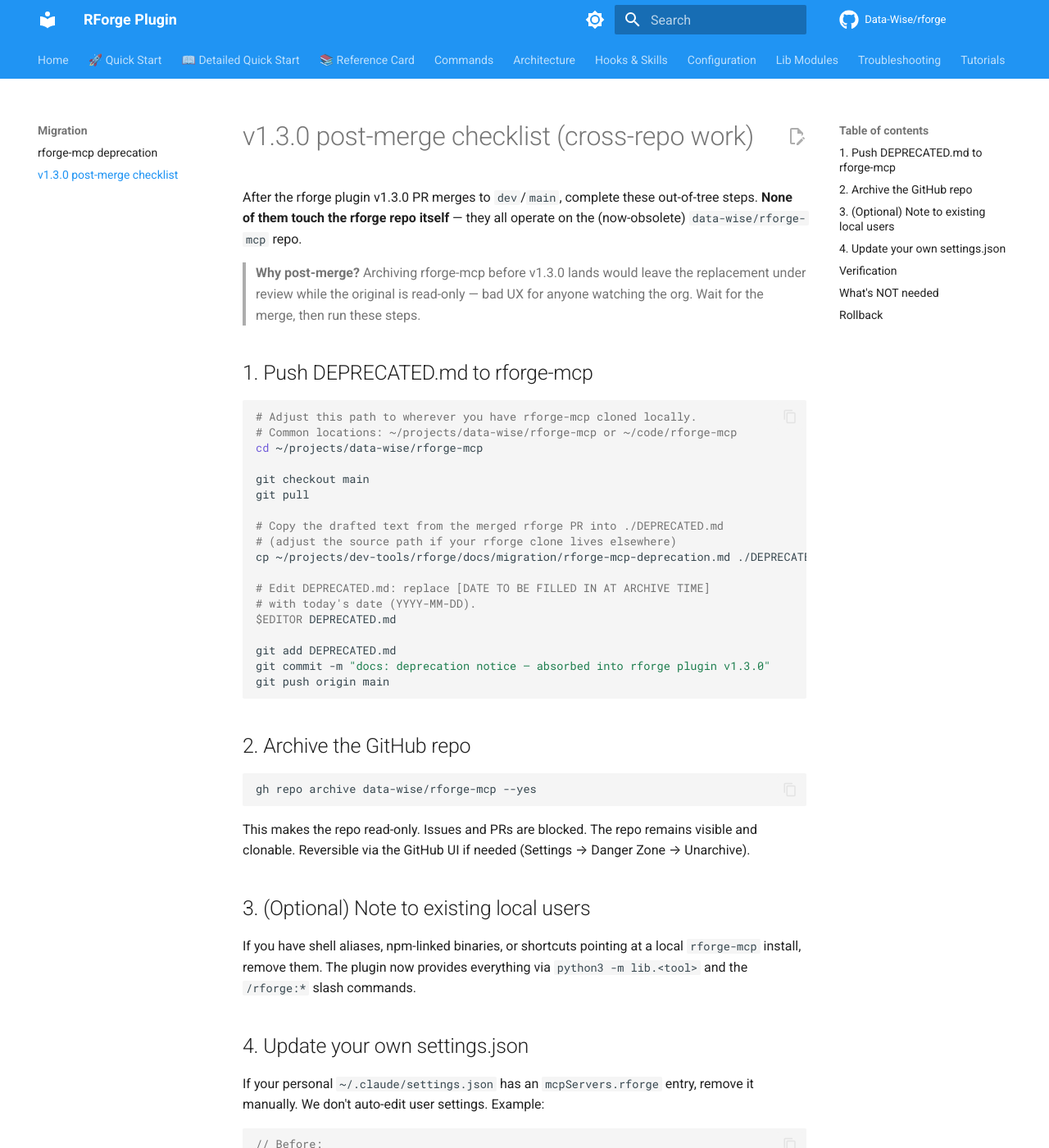
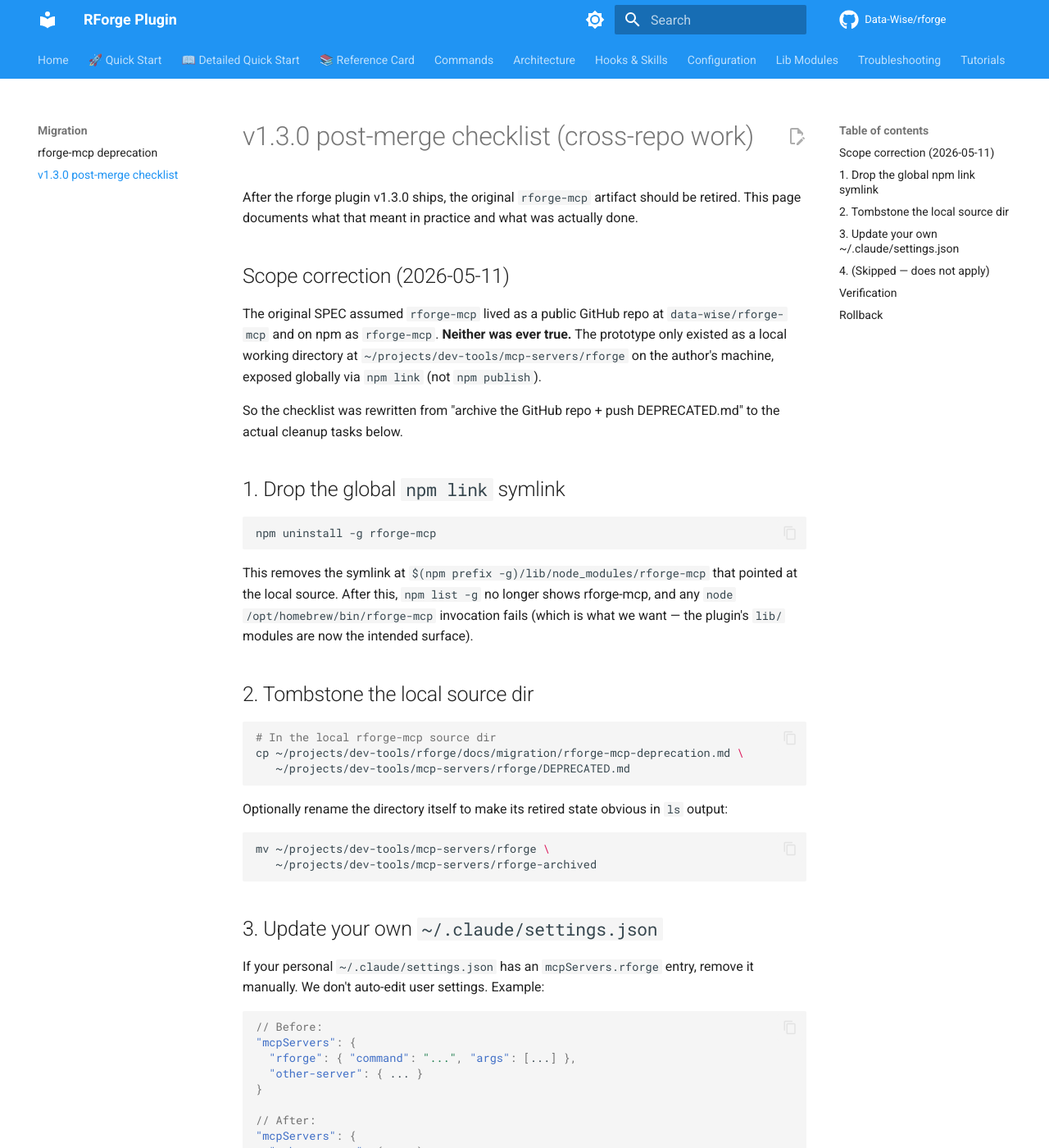
Before and after one commit to Data-Wise/rforge, an MkDocs documentation site: the page built from docs/migration/v1.3.0-post-merge-checklist.md, in a window 1280 px wide and 1400 px high. Shown: the whole window at 82% size. Built offline with MkDocs 1.6.1 and Material for MkDocs 9.7.7, drawn with Linux system fonts in a browser that asks for light colours; comment, search, counter and statistics services are not loaded; some of the changed text lies outside the part shown.

Commit message:
docs: fix dead rforge-mcp/GitHub references — repo never existed publicly
Phase B.4 archival surfaced that data-wise/rforge-mcp was never pushed
to GitHub or published to npm. It only ever existed as a local working
directory at ~/projects/dev-tools/mcp-servers/rforge, exposed globally
via npm link. The v1.3.0 docs referenced the assumed GitHub repo as if
it were real — those links 404d.

Changes:
- README.md, docs/index.md: drop the broken "RForge MCP Server (archived
  as of v1.3.0): https://github.com/data-wise/rforge-mcp" line. Replace
  with a one-liner noting the local-only history.
- docs/migration/v1.3.0-post-merge-checklist.md: complete rewrite.
  Original premise (push DEPRECATED.md to a GitHub repo, then gh repo
  archive) no longer applies. New version documents actual cleanup:
  drop the global npm link, tombstone the local source dir with
  DEPRECATED.md, update user settings.json.
- docs/tutorials/migrate-from-mcp.md: rollback section corrected.
  "npm install -g rforge-mcp" can never work (never published);
  reframe as "if you still have the local source, npm link it".
- docs/specs/SPEC-mcp-absorb-2026-05-10.md: add Scope correction #2
  preserving the historical assumption while pointing readers at the
  rewritten checklist for actual action-guidance.

Real-world actions performed (not in this commit but logged here):
- npm uninstall -g rforge-mcp (drops the symlink)
- Tombstone marker added at ~/projects/dev-tools/mcp-servers/rforge/DEPRECATED.md

Pre-flight: bash tests/test-all.sh → 23/23; mkdocs build --strict clean
except the unrelated structural README/index conflict warning.

Co-Authored-By: Claude Opus 4.7 (1M context) <noreply@anthropic.com>

````diff
--- a/docs/migration/v1.3.0-post-merge-checklist.md
+++ b/docs/migration/v1.3.0-post-merge-checklist.md
@@ -1,53 +1,49 @@
 # v1.3.0 post-merge checklist (cross-repo work)
 
-After the rforge plugin v1.3.0 PR merges to `dev`/`main`, complete these
-out-of-tree steps. **None of them touch the rforge repo itself** — they all
-operate on the (now-obsolete) `data-wise/rforge-mcp` repo.
+After the rforge plugin v1.3.0 ships, the original `rforge-mcp` artifact
+should be retired. This page documents what that meant in practice and
+what was actually done.
 
-> **Why post-merge?** Archiving rforge-mcp before v1.3.0 lands would leave
-> the replacement under review while the original is read-only — bad UX
-> for anyone watching the org. Wait for the merge, then run these steps.
+## Scope correction (2026-05-11)
 
-## 1. Push DEPRECATED.md to rforge-mcp
+The original SPEC assumed `rforge-mcp` lived as a public GitHub repo at
+`data-wise/rforge-mcp` and on npm as `rforge-mcp`. **Neither was ever
+true.** The prototype only existed as a local working directory at
+`~/projects/dev-tools/mcp-servers/rforge` on the author's machine,
+exposed globally via `npm link` (not `npm publish`).
+
+So the checklist was rewritten from "archive the GitHub repo + push
+DEPRECATED.md" to the actual cleanup tasks below.
+
+## 1. Drop the global `npm link` symlink
 
 ```bash
-# Adjust this path to wherever you have rforge-mcp cloned locally.
-# Common locations: ~/projects/data-wise/rforge-mcp or ~/code/rforge-mcp
-cd ~/projects/data-wise/rforge-mcp
-
-git checkout main
-git pull
-
-# Copy the drafted text from the merged rforge PR into ./DEPRECATED.md
-# (adjust the source path if your rforge clone lives elsewhere)
-cp ~/projects/dev-tools/rforge/docs/migration/rforge-mcp-deprecation.md ./DEPRECATED.md
-
-# Edit DEPRECATED.md: replace [DATE TO BE FILLED IN AT ARCHIVE TIME]
-# with today's date (YYYY-MM-DD).
-$EDITOR DEPRECATED.md
-
-git add DEPRECATED.md
-git commit -m "docs: deprecation notice — absorbed into rforge plugin v1.3.0"
-git push origin main
+npm uninstall -g rforge-mcp
 ```
 
-## 2. Archive the GitHub repo
+This removes the symlink at `$(npm prefix -g)/lib/node_modules/rforge-mcp`
+that pointed at the local source. After this, `npm list -g` no longer
+shows rforge-mcp, and any `node /opt/homebrew/bin/rforge-mcp` invocation
+fails (which is what we want — the plugin's `lib/` modules are now the
+intended surface).
+
+## 2. Tombstone the local source dir
 
 ```bash
-gh repo archive data-wise/rforge-mcp --yes
+# In the local rforge-mcp source dir
+cp ~/projects/dev-tools/rforge/docs/migration/rforge-mcp-deprecation.md \
+   ~/projects/dev-tools/mcp-servers/rforge/DEPRECATED.md
 ```
 
-This makes the repo read-only. Issues and PRs are blocked. The repo
-remains visible and clonable. Reversible via the GitHub UI if needed
-(Settings → Danger Zone → Unarchive).
+Optionally rename the directory itself to make its retired state obvious
+in `ls` output:
 
-## 3. (Optional) Note to existing local users
+```bash
+mv ~/projects/dev-tools/mcp-servers/rforge \
+   ~/projects/dev-tools/mcp-servers/rforge-archived
+```
 
-If you have shell aliases, npm-linked binaries, or shortcuts pointing at
-a local `rforge-mcp` install, remove them. The plugin now provides
-everything via `python3 -m lib.<tool>` and the `/rforge:*` slash commands.
-
-## 4. Update your own settings.json
+## 3. Update your own `~/.claude/settings.json`
 
 If your personal `~/.claude/settings.json` has an `mcpServers.rforge`
 entry, remove it manually. We don't auto-edit user settings. Example:
@@ -65,27 +61,31 @@ entry, remove it manually. We don't auto-edit user settings. Example:
 }
 ```
 
+## 4. (Skipped — does not apply)
+
+- **No GitHub repo to archive** — `data-wise/rforge-mcp` never existed
+  publicly. `gh repo view` returns `Could not resolve to a Repository`.
+- **No npm package to deprecate** — `npm view rforge-mcp` returns 404.
+- **No Homebrew formula** — never had one.
+
 ## Verification
 
 After completing steps 1 and 2:
 
-- `gh repo view data-wise/rforge-mcp` should show the archived banner.
-- Visiting https://github.com/data-wise/rforge-mcp should display the
-  "This repository has been archived..." notice at the top.
-- `gh api repos/data-wise/rforge-mcp --jq .archived` should return `true`.
-- The `DEPRECATED.md` file should be visible at the root of the rforge-mcp
-  repo on the `main` branch.
-
-## What's NOT needed
-
-No npm, Homebrew, or PyPI cleanup is required — rforge-mcp was never
-published to any package registry. The only artifacts are the GitHub repo
-itself and any local clones / `npm link` installs on individual machines.
+- `npm list -g rforge-mcp` returns nothing (was: `rforge-mcp@0.1.0 → ...`)
+- `which rforge-mcp` returns nothing (binary is no longer on PATH)
+- The local source dir is tombstoned with `DEPRECATED.md` and/or renamed
 
 ## Rollback
 
-If something goes wrong:
+If you ever need to resurrect rforge-mcp:
 
-- **DEPRECATED.md commit**: `git revert` the commit on rforge-mcp `main`.
-- **Archive**: GitHub UI → repo Settings → Danger Zone → Unarchive
-  repository. The repo becomes writable again immediately.
+- The local source remains at `~/projects/dev-tools/mcp-servers/rforge-archived/`
+  (or `rforge/` if you skipped the rename).
+- Re-link it globally with `cd <source-dir> && npm link`.
+- Restore the `mcpServers.rforge` entry in `~/.claude/settings.json`.
+
+Note: as of v1.3.0, the plugin's pure-Python `lib/` modules cover every
+implemented tool that rforge-mcp shipped — there is no functional reason
+to restore the MCP server. This rollback path is a safety net, not a
+recommended workflow.
--- a/docs/specs/SPEC-mcp-absorb-2026-05-10.md
+++ b/docs/specs/SPEC-mcp-absorb-2026-05-10.md
@@ -2,7 +2,7 @@
 
 > **Date:** 2026-05-10
 > **Status:** Shipped (pending v1.3.0 PR merge) — Path A shipped in v1.2.0; Phases B.1 (discovery + deps), B.2 (status), B.3 (init), B.4 (archive paperwork) all complete on `feature/mcp-absorb-rest` (2026-05-11). See [Scope correction](#scope-correction-2026-05-11) below.
-> **Related:** [Path A in CHANGELOG v1.2.0](https://github.com/Data-Wise/rforge/blob/main/CHANGELOG.md), [rforge-mcp repo](https://github.com/data-wise/rforge-mcp). ORCHESTRATE files for each phase were deleted at merge time per the CLAUDE.md cleanup rule — see PR #3 (B.1) and PR #4 (B.2+B.3+B.4) for the as-shipped commits.
+> **Related:** [Path A in CHANGELOG v1.2.0](https://github.com/Data-Wise/rforge/blob/main/CHANGELOG.md). The `rforge-mcp` prototype lived only as a local working directory at `~/projects/dev-tools/mcp-servers/rforge/` — not on GitHub, not on npm (see [Scope correction #2](#scope-correction-2--phase-b4-archival-2026-05-11) at the bottom). ORCHESTRATE files for each phase were deleted at merge time per the CLAUDE.md cleanup rule — see PR #3 (B.1) and PR #4 (B.2+B.3+B.4) for the as-shipped commits.
 
 ## Summary
 
@@ -136,7 +136,7 @@ git worktree add ~/.git-worktrees/rforge/feature-mcp-absorb-discovery \
   -b feature/mcp-absorb-discovery dev
 
 cd ~/.git-worktrees/rforge/feature-mcp-absorb-discovery
-# Reference: rforge-mcp source at https://github.com/data-wise/rforge-mcp
+# Reference: rforge-mcp source at ~/projects/dev-tools/mcp-servers/rforge/
 # Local install: /opt/homebrew/lib/node_modules/rforge-mcp/
 # Compiled tools: dist/tools/{discovery,deps}/
 ```
@@ -159,3 +159,17 @@ descoped to a future v1.4.0 SPEC, to be informed by real-user requests for
 specific check depths.
 
 All other phase B.3 / B.4 acceptance criteria ship as planned.
+
+## Scope correction #2 — Phase B.4 archival (2026-05-11)
+
+After v1.3.0 shipped, attempting Phase B.4's `gh repo archive
+data-wise/rforge-mcp` revealed the repo never existed on GitHub.
+`rforge-mcp` was a local-only working directory during pre-v1.3.0
+development — never pushed to GitHub, never published to npm.
+
+Phase B.4 was rewritten in
+[`docs/migration/v1.3.0-post-merge-checklist.md`](../migration/v1.3.0-post-merge-checklist.md)
+to reflect the actual cleanup tasks: drop the global `npm link` symlink
+and tombstone the local source directory. The SPEC's assumption that
+rforge-mcp had public artifacts to retire is preserved here as historical
+context, but **not action-guidance**.
--- a/docs/tutorials/migrate-from-mcp.md
+++ b/docs/tutorials/migrate-from-mcp.md
@@ -140,20 +140,25 @@ in-plugin Python modules instead of the MCP server.
 
 ## Rollback (if something goes wrong)
 
+`rforge-mcp` was never published to npm or GitHub — it was a local-only
+prototype during pre-v1.3.0 development. So "reinstalling" only applies
+if you have the original local source dir.
+
 ```zsh
-# Reinstall rforge-mcp
-npm install -g rforge-mcp
+# If you still have the local source (typical author location):
+cd ~/projects/dev-tools/mcp-servers/rforge-archived  # or rforge/ if not tombstoned
+npm link    # re-creates the global symlink
 
 # Restore the mcpServers.rforge block in ~/.claude/settings.json
-# (you backed it up before deleting, right? if not, see the v1.2.x docs)
+# (point command/args at your local source dist/index.js)
 
-# Downgrade the plugin
-brew install data-wise/tap/rforge@1.2.0
+# Downgrade the plugin (formula version-pinning)
+brew uninstall rforge && brew install data-wise/tap/rforge@1.2.0
 ```
 
-The `rforge-mcp` repo is archived (read-only on GitHub), but the npm
-package and any local installs remain functional. Don't be afraid to
-roll back; nothing is destroyed.
+Don't be afraid to roll back; the plugin's `lib/` modules are independent
+of the MCP server, so a downgrade only affects which command surface
+Claude Code sees.
 
 ## Next steps
 
````
Also changed, not shown: README.md (+1 -2 lines), docs/index.md (+1 -2 lines).
